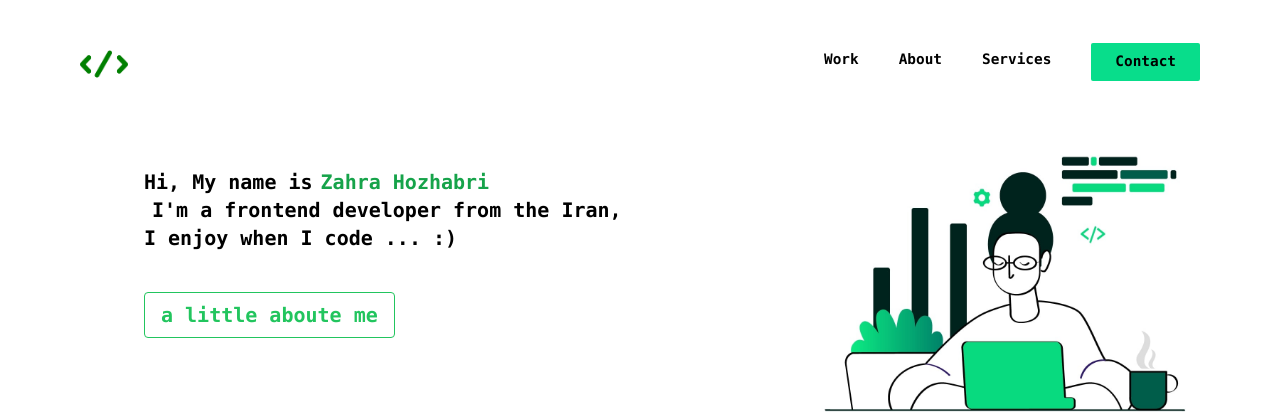
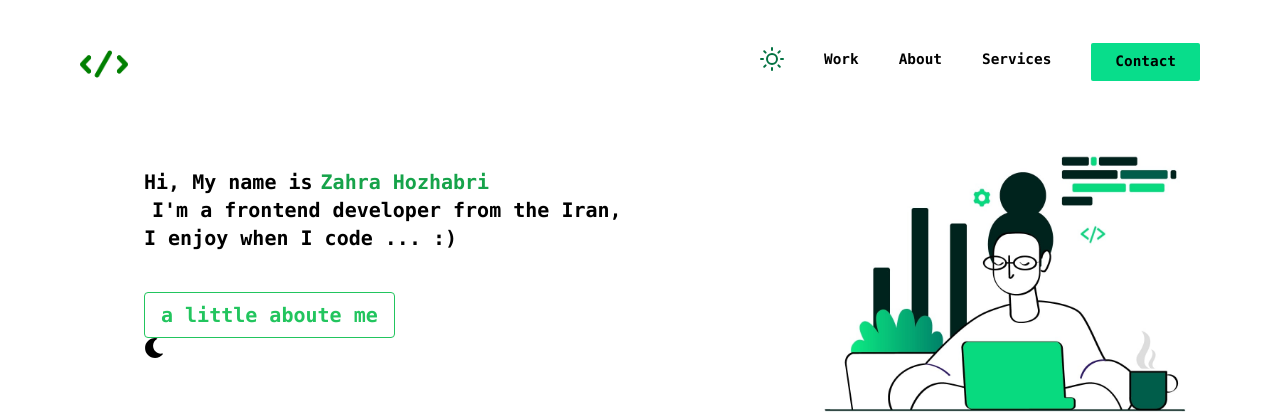
Before and after one commit to zahra-hjri/first-react-app, a React (Create React App) app: page / in a window 1280 px wide. Both pictures are taken after a click on the button "a little aboute me". Shown: the top 414 px of the page. Built offline with nearby package versions, Linux system fonts and the light colour scheme.

Commit message:
added react icon and sun icon

```diff
--- a/package.json
+++ b/package.json
@@ -13,6 +13,7 @@
     "postcss": "^8.4.21",
     "react": "^18.2.0",
     "react-dom": "^18.2.0",
+    "react-icons": "^4.8.0",
     "react-scripts": "5.0.1",
     "tailwindcss": "^3.3.1",
     "web-vitals": "^2.1.4"
--- a/src/components/Header/Header.jsx
+++ b/src/components/Header/Header.jsx
@@ -3,6 +3,8 @@ import { Fragment } from "react";
 import { useState } from "react"; // import state
 import Logo from "../../assets/logoDev.png";
 import classes from "./HeaderStyle.module.css"
+import { FaMoon } from "react-icons/fa";
+import {FiSun} from "react-icons/fi"
 
 
 const Header = (props) => {
@@ -17,6 +19,8 @@ const Header = (props) => {
       </a>
       <nav>
         <section className="MOBILE-MENU flex lg:hidden">
+      <FaMoon className="mx-3 hidden" style={{color: '#037242', fontSize: '1.5rem'}} />
+      <FiSun className="mx-3" style={{color: '#037242', fontSize: '1.5rem'}} />
           <div
             className="HAMBURGER-ICON space-y-2"
             onClick={() => setIsNavOpen((yes) => !yes)} // toggle isNavOpen state on click
@@ -70,6 +74,9 @@ const Header = (props) => {
         </section>
 
         <ul className="DESKTOP-MENU  hidden space-x-10 lg:flex text-black lg:justify-center menu-list font-bold font-mono">
+
+        <FaMoon className="mx-3 hidden cursor-pointer" style={{color: '#037242', fontSize: '1.5rem'}} />
+        <FiSun className="mx-3 cursor-pointer" style={{color: '#037242', fontSize: '1.5rem'}} />
           <li>
             <a href="/about" className="hover:text-green-600">
               Work
--- a/src/components/Main/Main.jsx
+++ b/src/components/Main/Main.jsx
@@ -1,7 +1,16 @@
 import { Fragment } from "react";
 import Developer from "../../assets/developer.jpg";
+import { FaMoon } from "react-icons/fa";
 
+import { useState } from "react";
 const Main = () => {
+
+const [ btnClick , setbtnClick ]  = useState(false)
+
+const clickHandler = ()=>{
+setbtnClick(true)
+  // console.log("man")
+}
 
   return (
     <Fragment>
@@ -23,9 +32,12 @@ const Main = () => {
             <br />I enjoy when I code ... :)
           </span>
           <br />
-          <button className="bg-transparent hover:bg-green-500 text-green-500 font-semibold hover:text-white py-2 px-4 border border-green-500 hover:border-transparent rounded mt-10">
+          <button onClick={clickHandler} className="bg-transparent hover:bg-green-500 text-green-500 font-semibold hover:text-white py-2 px-4 border border-green-500 hover:border-transparent rounded mt-10">
             a little aboute me
           </button>
+          <div>
+          {btnClick && <FaMoon/>}
+          </div>
         </p>
       </div>
     </section>
```
Also changed, not shown: 1 other file (tests, documents, lock files or other folders).
